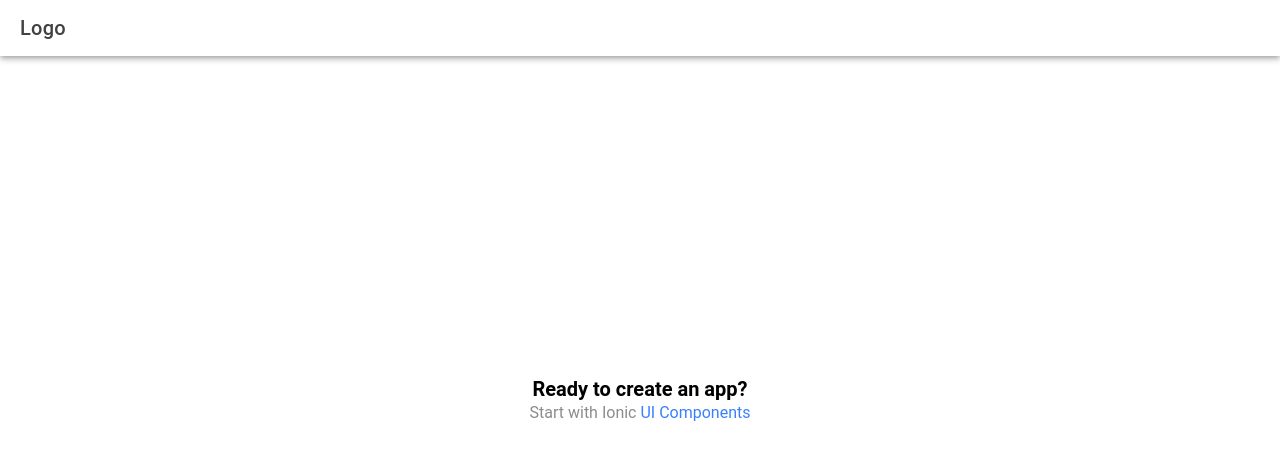
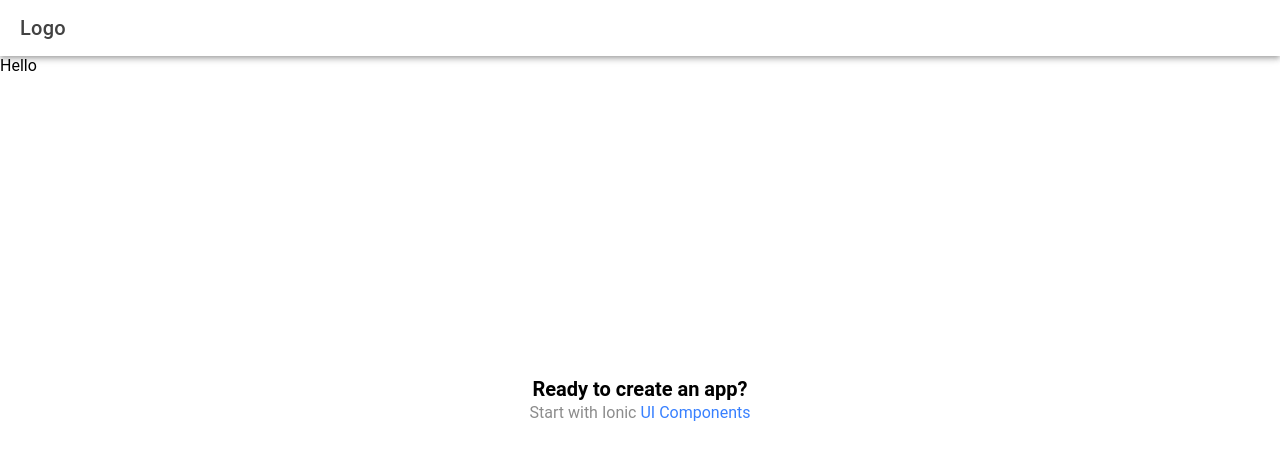
Before and after one commit to obuastella/Ionic, a React (Vite) app in the folder myApp/: page /home in a window 1280 px wide. Shown: the top 460 px of the page. Built offline with nearby package versions, Linux system fonts and the light colour scheme.

Commit message:
Set up nexus browser

```diff
--- a/myApp/src/pages/Home.tsx
+++ b/myApp/src/pages/Home.tsx
@@ -19,9 +19,10 @@
       <IonContent fullscreen>
         <IonHeader collapse="condense">
           <IonToolbar>
-            <IonTitle size="large">Blank</IonTitle>
+            <IonTitle size="large">Blank Title</IonTitle>
           </IonToolbar>
         </IonHeader>
+        Hello
         <ExploreContainer />
       </IonContent>
     </IonPage>
```
